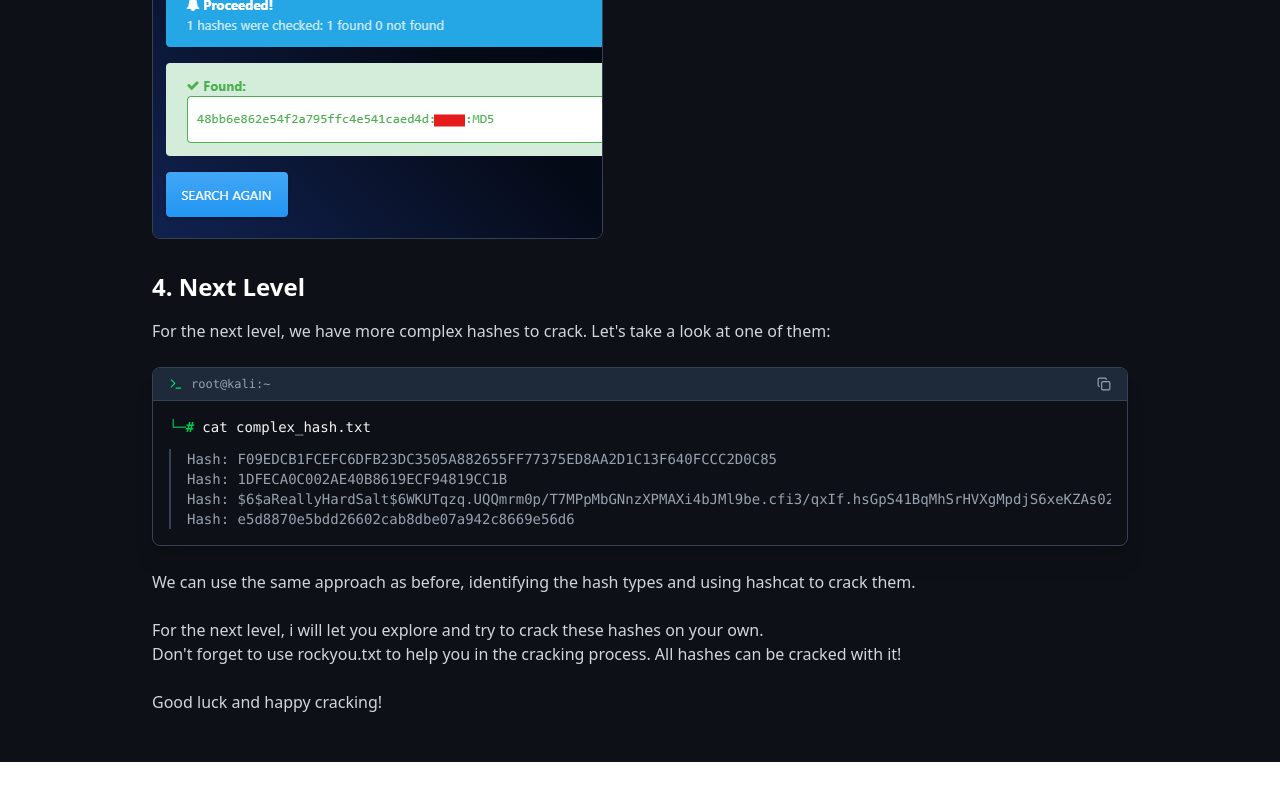
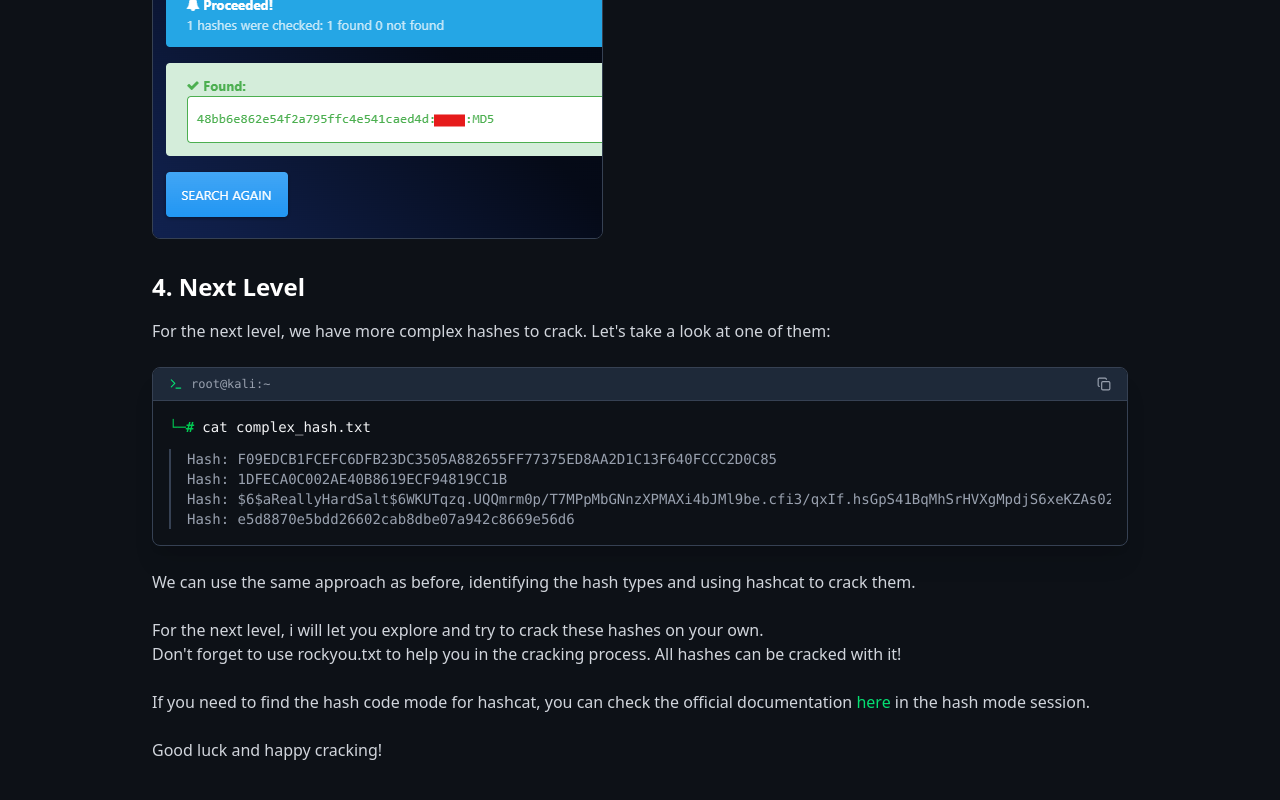
Before and after one commit to JoaoOliveira-Dev/pages, a React (Vite) app: page /#/writeup/crack-the-hash in a window 1280 px wide. Shown: the part 4589-5389 px from the top of the page. Before the commit the page ends 5351 px from the top, so only its background shows below. Built offline with nearby package versions, Linux system fonts and the light colour scheme.

Commit message:
adicionando dicas no final

```diff
--- a/src/pages/writeups/HashcatCrash.tsx
+++ b/src/pages/writeups/HashcatCrash.tsx
@@ -229,6 +229,15 @@ Hash: e5d8870e5bdd26602cab8dbe07a942c8669e56d6
       </p>
       <br/>
       <p>
+        If you need to find the hash code mode for hashcat, you can check the official
+        documentation{" "}
+        <ExternalLink to="https://hashcat.net/wiki/doku.php?id=hashcat">
+          here
+        </ExternalLink>
+        {" "} in the hash mode session.
+      </p>
+      <br/>
+      <p>
         Good luck and happy cracking!
       </p>
     </WriteUpLayout>
```
